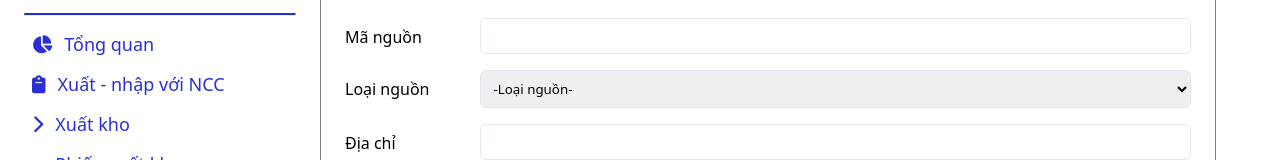
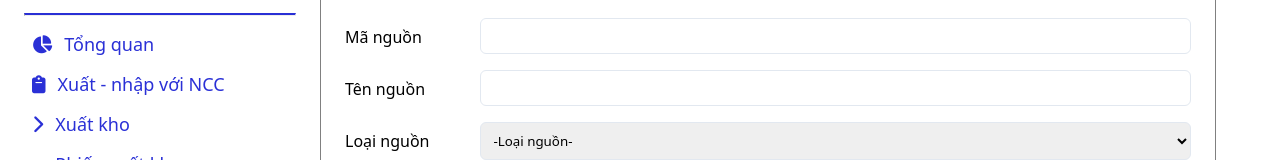
Before and after one commit to Nguyenthithuhang0406/QuanLyKhoHang_FE_TTCSN, a React (Vite) app: page /createdAgency in a window 1280 px wide. Shown: the part 205-365 px from the top of the page. Built offline with nearby package versions, Linux system fonts and the light colour scheme; no server answers; a web font is replaced by a local one.

Commit message:
add tên nguồn

```diff
--- a/src/pages/agency/createdAgency/CreatedAgency.jsx
+++ b/src/pages/agency/createdAgency/CreatedAgency.jsx
@@ -23,6 +23,11 @@ const CreatedAgency = () => {
             <div className="form-container">
               <div className="form-group-created-agency">
                 <label className="form-label">Mã nguồn</label>
+                <input type="text" value="" className="form-input" readOnly />
+              </div>
+
+              <div className="form-group-created-agency">
+                <label className="form-label">Tên nguồn</label>
                 <input type="text" value="" className="form-input" readOnly />
               </div>
 
```
